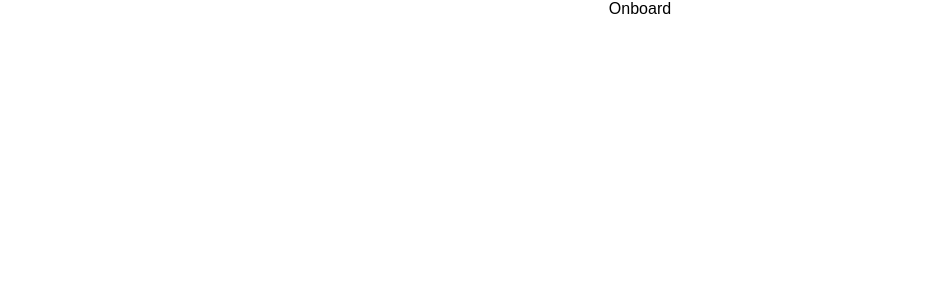
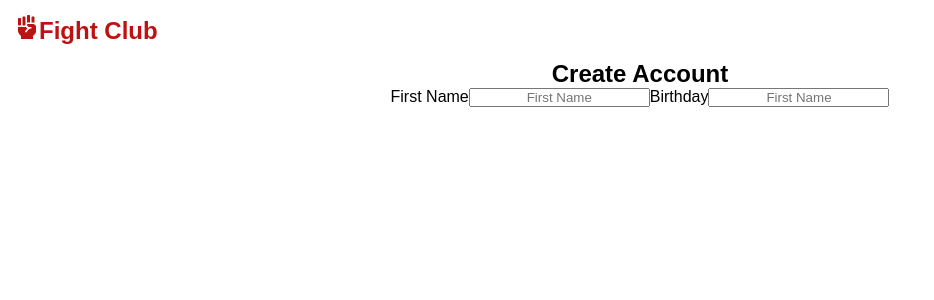
Before and after one commit to YitavGil/Tinder_Mock, a React (Create React App) app in the folder tinder-clone/: page /onboard in a window 1280 px wide. Shown: the top 300 px of the page, without its empty margins (0-934 px from the left). Built offline with nearby package versions, Linux system fonts and the light colour scheme; a web font is replaced by a local one.

Commit message:
boarding page

```diff
--- a/tinder-clone/package.json
+++ b/tinder-clone/package.json
@@ -12,6 +12,7 @@
     "@testing-library/user-event": "^13.5.0",
     "react": "^17.0.2",
     "react-dom": "^17.0.2",
+    "react-icons": "^4.3.1",
     "react-router-dom": "^6.2.2",
     "react-scripts": "5.0.0",
     "react-tinder-card": "^1.4.5",
--- a/tinder-clone/src/App.css
+++ b/tinder-clone/src/App.css
@@ -8,6 +8,12 @@
 }
 
 /* ========== General ========== */
+
+.primary-title {
+    font-size: 90px;
+    background-color: white;
+}
+
 .primary-btn{
     color: #fff;
     text-transform: capitalize;
@@ -39,6 +45,7 @@ nav {
 nav .logo-container {
     max-width: 170px;
     margin: 15px;
+    color: #be1111;
 }
 
 nav .logo-container .logo{
@@ -70,7 +77,14 @@ nav .nav-btn:disabled{
         to bottom,
         rgba(0, 0, 0, 0.65) 0%,
         rgba(0, 0, 0, 0) 100%
-    );
+    ),
+    url('https://i.pinimg.com/originals/fe/ac/19/feac1900edaa37aab7caa382d321dbba.jpg');
+    background-repeat: no-repeat;
+    background-size: cover;
+}
+
+.home{
+    margin-top: 30vh;
 }
 
 /* ========== Auth Modal ========== */
@@ -79,7 +93,7 @@ nav .nav-btn:disabled{
     margin-left: auto;
     margin-right: auto;
     max-width: 360px;
-    height: 680px;
+    height: 450px;
     background-color: white;
     border-radius: 10px;
     padding: 40px;
--- a/tinder-clone/src/comps/Navbar.jsx
+++ b/tinder-clone/src/comps/Navbar.jsx
@@ -1,16 +1,18 @@
-import React from 'react'
+import React from 'react';
+import {FaFistRaised} from 'react-icons/fa'
 
-const Navbar = ({ authToken, setShowModal, showModal, setIsSignUp}) => {
+const Navbar = ({ setShowModal, showModal, setIsSignUp}) => {
 
   const handleClick = () => {
     setShowModal(true);
     setIsSignUp(false)
   }
 
+    const authToken = true;
   return (
       <nav>
         <div className='logo-container'>
-          <h1>Fight Club</h1>
+          <h1><FaFistRaised />Fight Club</h1>
           </div>
 
             {!authToken && <button
--- a/tinder-clone/src/pages/Home.jsx
+++ b/tinder-clone/src/pages/Home.jsx
@@ -14,7 +14,6 @@ const Home = ({ authToken }) => {
   return (
     <div className='overlay'>
         <Navbar
-        authToken={authToken}
         setShowModal={setShowModal}
         showModal={showModal}
         setIsSignUp={setIsSignUp}
--- a/tinder-clone/src/pages/Onboard.jsx
+++ b/tinder-clone/src/pages/Onboard.jsx
@@ -1,8 +1,54 @@
-import React from 'react'
+import React, {useState} from 'react';
+import Navbar from '../comps/Navbar'
 
 const Onboard = () => {
+
+  const handleSubmit = () => {
+
+  }
+
+  const handleChange = () => {
+
+  }
+
   return (
-    <div>Onboard</div>
+    <>
+      <Navbar
+      setShowModal={() => {}}
+      showModal={false}
+      />
+      <div className='onboarding'>
+        <h2>Create Account</h2>
+
+        <form onSubmit={handleSubmit}>
+          <section>
+            <label htmlFor='first_name'>First Name</label>
+            <input
+              id='first_name'
+              type='text'
+              name='first_name'
+              placeholder='First Name'
+              required={true}
+              value={''}
+              onChange={handleChange}
+            />
+
+            <label htmlFor='dob_day'>Birthday</label>
+            <input
+              id='first_name'
+              type='text'
+              name='first_name'
+              placeholder='First Name'
+              required={true}
+              value={''}
+              onChange={handleChange}
+            />
+          </section>
+
+        </form>
+
+      </div>
+    </>
   )
 }
 
```
Also changed, not shown: tinder-clone/src/assets/imgs/hqdefault.jpg (added), 1 other file (tests, documents, lock files or other folders).
